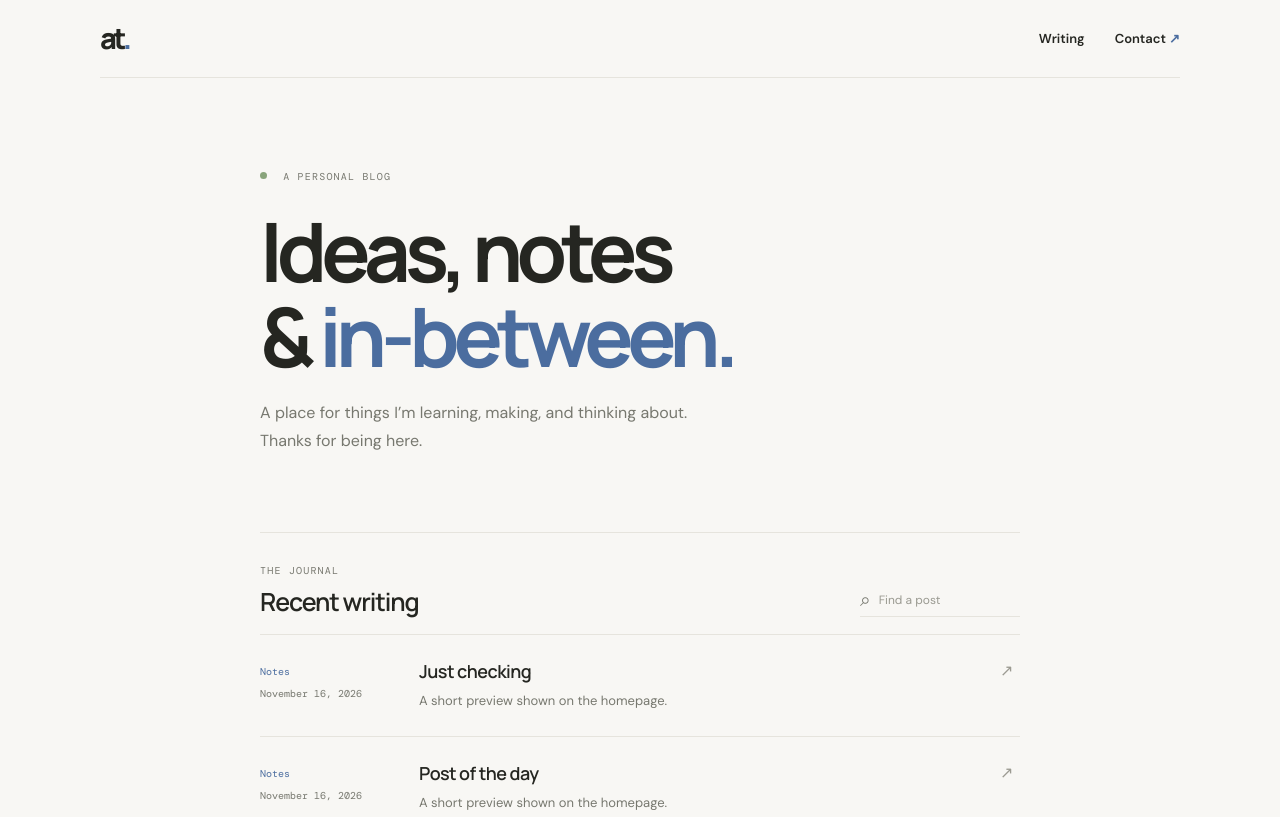
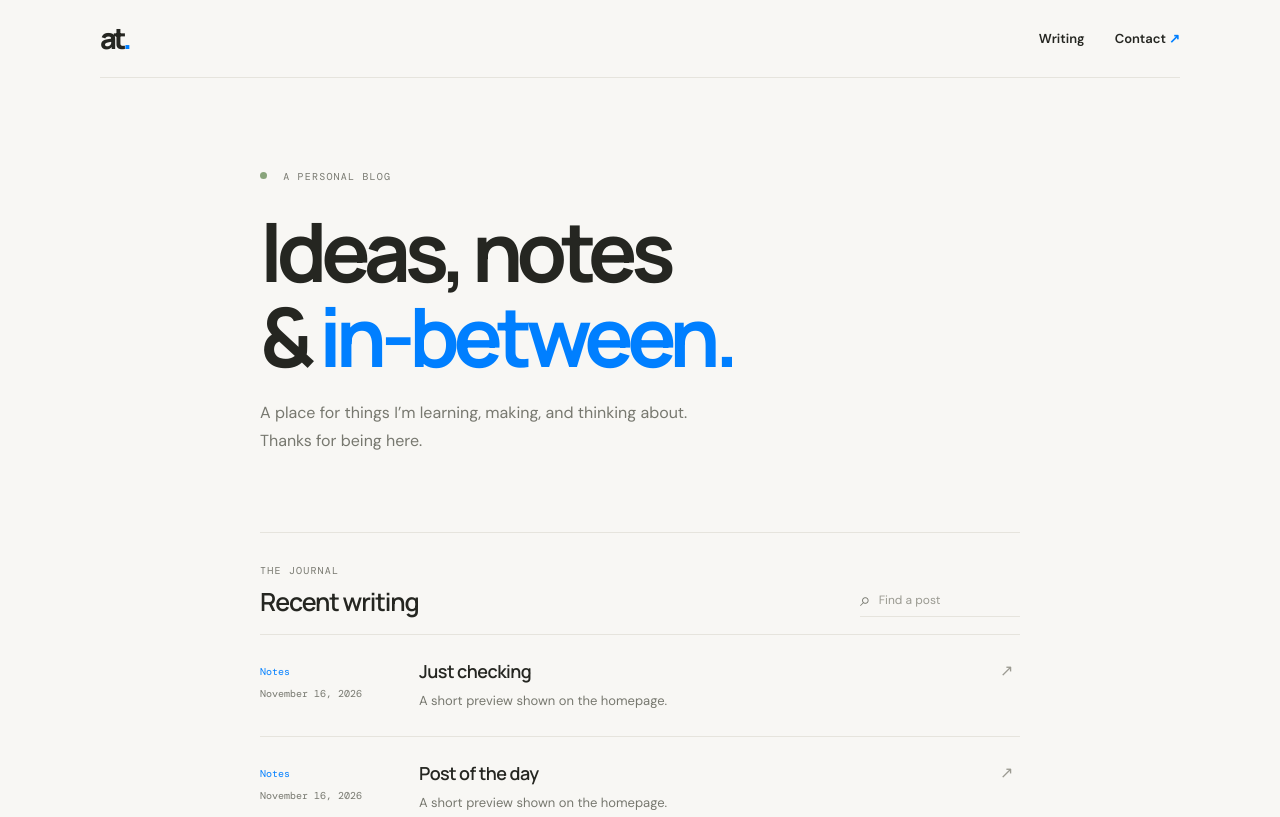
Before and after one commit to aaatrm/alishertursunov.com, a plain HTML site: page index.html in a window 1280 px wide. Shown: the top 817 px of the page. Drawn offline with nearby package versions, Linux system fonts and the light colour scheme.

Commit message:
Switch site accent to azure blue

```diff
--- a/styles.css
+++ b/styles.css
@@ -4,7 +4,7 @@
   --ink: #252621;
   --muted: #77786f;
   --line: #e6e4dd;
-  --navy: #4b6d9f;
+  --navy: #007fff;
   --accent: var(--navy);
   --mono: 'DM Mono', monospace;
   --sans: 'DM Sans', sans-serif;
```
